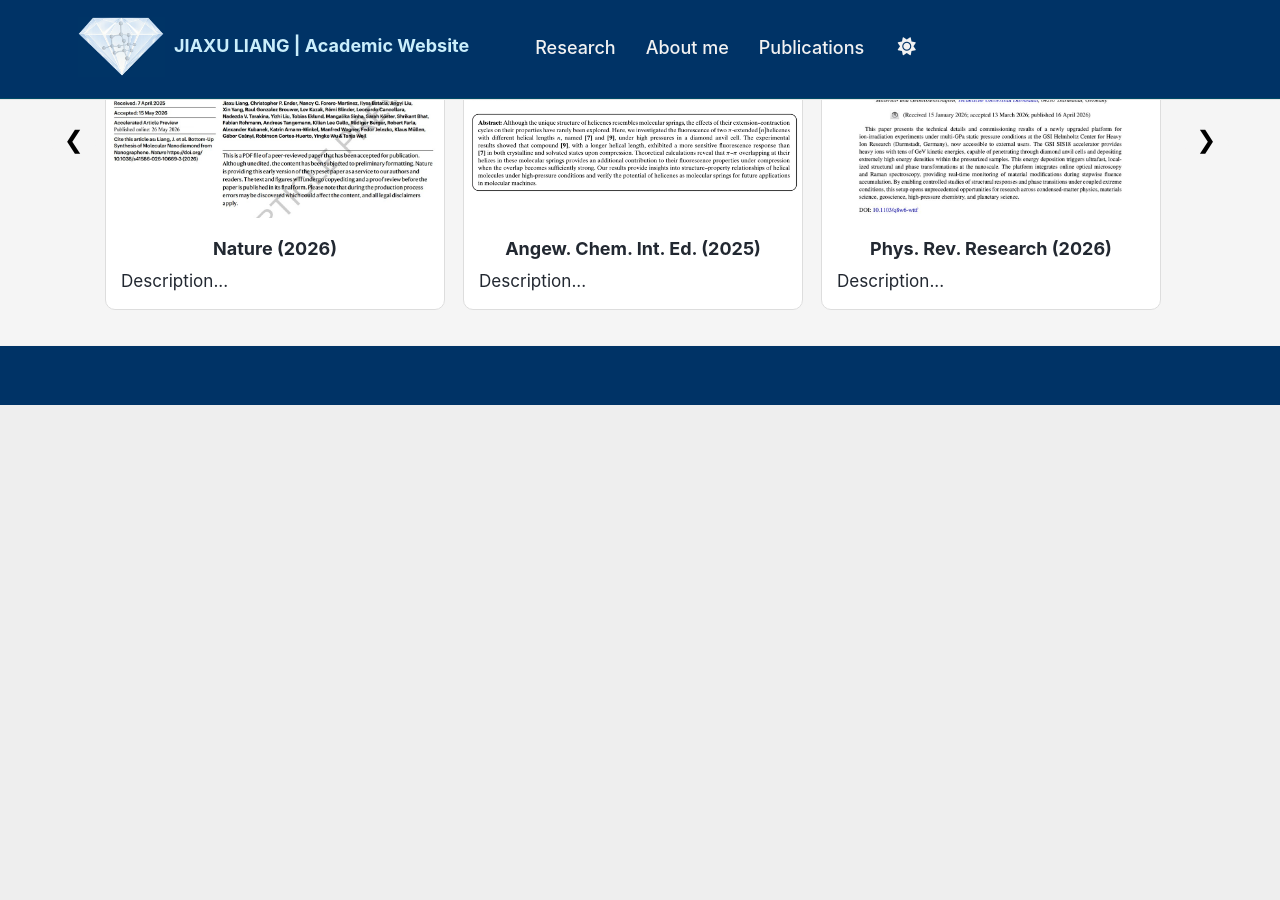
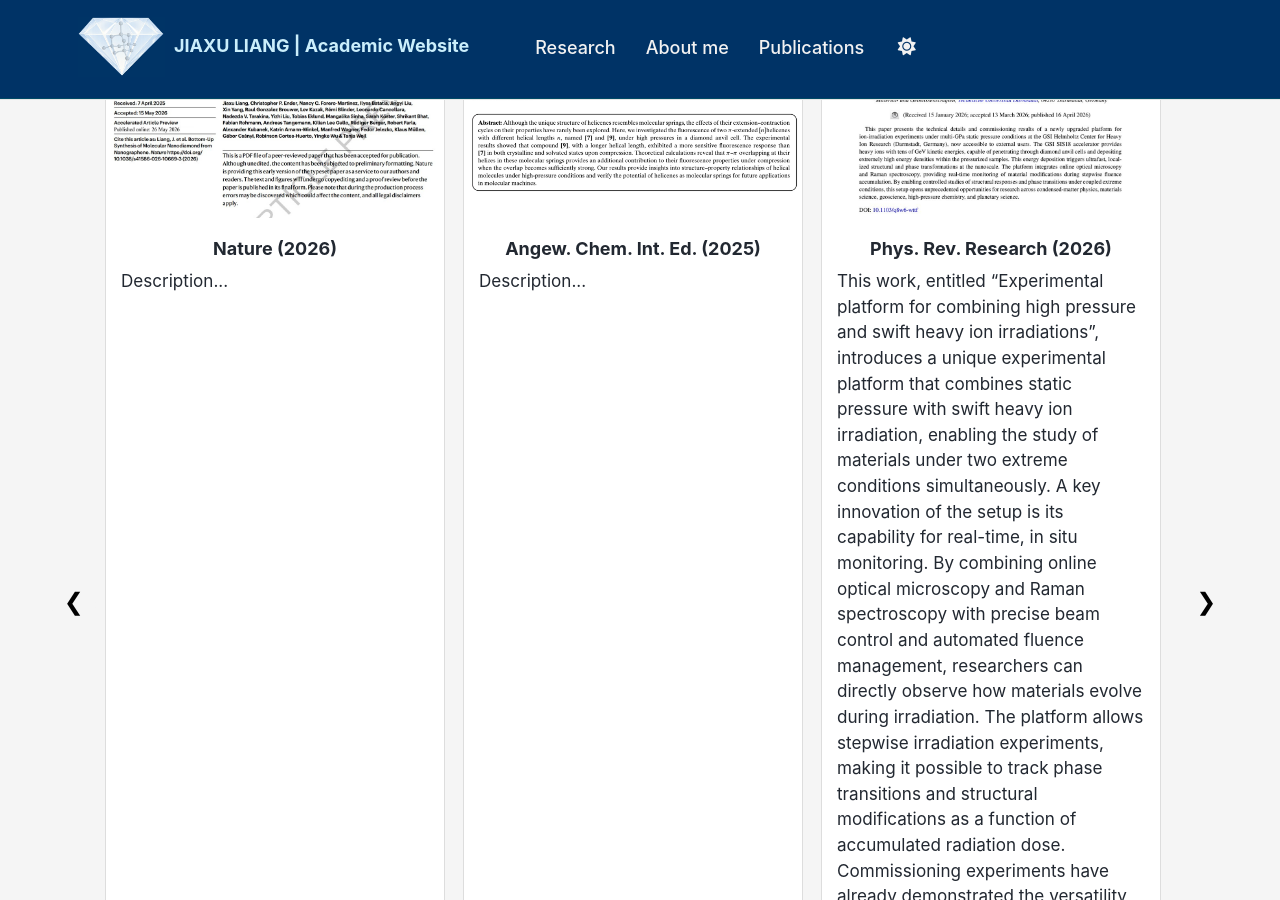
Before and after one commit to liangjiaxu-research/liangjiaxu-research.github.io, a Jekyll site: the page built from _pages/about.md, in a window 1280 px wide and 900 px high, scrolled down 926 px. Built offline with Jekyll 4.4.1, drawn with Linux system fonts in a browser that asks for light colours; a script bundle is joined from its source files by our own code; library files that are not in the unit come from our copies; before the commit the page ends 1331 px from its top, so only the background shows below that; some of the changed text lies outside the part shown.

Commit message:
Update about.md

```diff
--- a/_pages/about.md
+++ b/_pages/about.md
@@ -61,7 +61,9 @@ My research focuses on Carbon Chemistry at Extreme Conditions.
          <img src="/images/PhysRevResearch2026.jpg">
          <h3>Phys. Rev. Research (2026)</h3>
      </a>
-         <p>Description...</p>
+         <p>This work, entitled “Experimental platform for combining high pressure and swift heavy ion irradiations”, introduces a unique experimental platform that combines static pressure with swift heavy ion irradiation, enabling the study of materials under two extreme conditions simultaneously. A key innovation of the setup is its capability for real-time, in situ monitoring. By combining online optical microscopy and Raman spectroscopy with precise beam control and automated fluence management, researchers can directly observe how materials evolve during irradiation. The platform allows stepwise irradiation experiments, making it possible to track phase transitions and structural modifications as a function of accumulated radiation dose.
+Commissioning experiments have already demonstrated the versatility of the facility across a broad range of material classes. This state-of-the-art facility, developed at the GSI Helmholtz Centre for Heavy Ion Research (Germany), is now available to the international scientific community and opens new avenues for investigating phase transformations, defect formation, and radiation-driven phenomena in condensed matter, materials science, geoscience, and planetary science.
+</p>
     </div>
 
 
```
